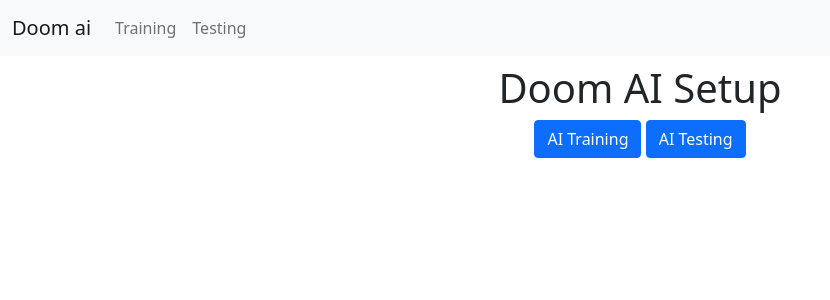
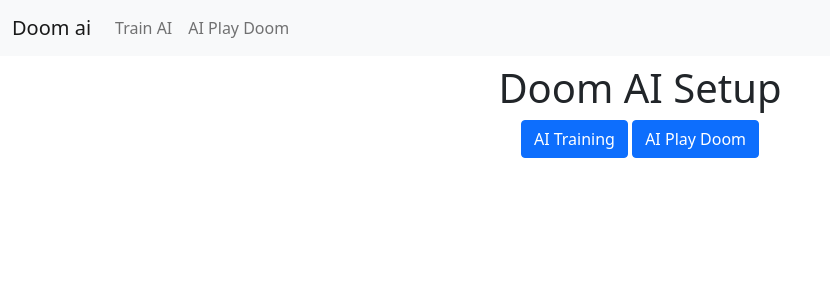
Before and after one commit to Bramstorp/doom-ai-pytorch, a Python web app: template flask/templates/index.html in a window 1280 px wide. Shown: the top 300 px of the page, without its empty margins (0-830 px from the left). Run offline with Jinja, Linux system fonts and the light colour scheme; the template is opened without the code that fills it, so the values that code supplies are empty.

Commit message:
update to naming

```diff
--- a/flask/templates/base.html
+++ b/flask/templates/base.html
@@ -14,8 +14,8 @@
     </button>
     <div class="collapse navbar-collapse" id="navbarNavAltMarkup">
     <div class="navbar-nav">
-        <a class="nav-link" aria-current="page" href="/training">Training</a>
-        <a class="nav-link" aria-current="page" href="/testing">Testing</a>
+        <a class="nav-link" aria-current="page" href="/training">Train AI</a>
+        <a class="nav-link" aria-current="page" href="/testing">AI Play Doom</a>
     </div>
     </div>
 </div>
--- a/flask/templates/index.html
+++ b/flask/templates/index.html
@@ -7,6 +7,6 @@
 {% block content %}
 <div class="text-center">
     <a href="/training" class="btn btn-primary">AI Training</a>
-    <a href="/testing" class="btn btn-primary">AI Testing</a>
+    <a href="/testing" class="btn btn-primary">AI Play Doom</a>
 </div>
 {% endblock %}
```
